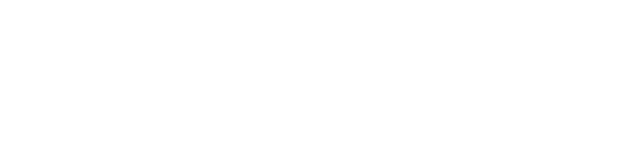
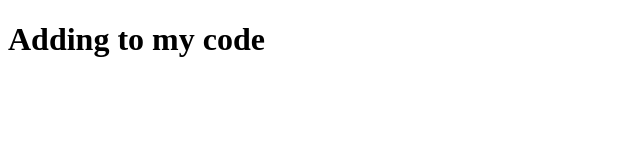
Before and after one commit to Dami-Programmer/git-one, a plain HTML site: page index.html in a window 1280 px wide. Shown: the whole page, without its empty margins (0-640 px from the left). Drawn offline with Linux system fonts and the light colour scheme.

Commit message:
added new line to my html

```diff
--- a/index.html
+++ b/index.html
@@ -5,6 +5,6 @@
     <title> My first commit</title>
   </head>
   <body>
-
+<h1>Adding to my code</h1>
   </body>
 </html>
```
